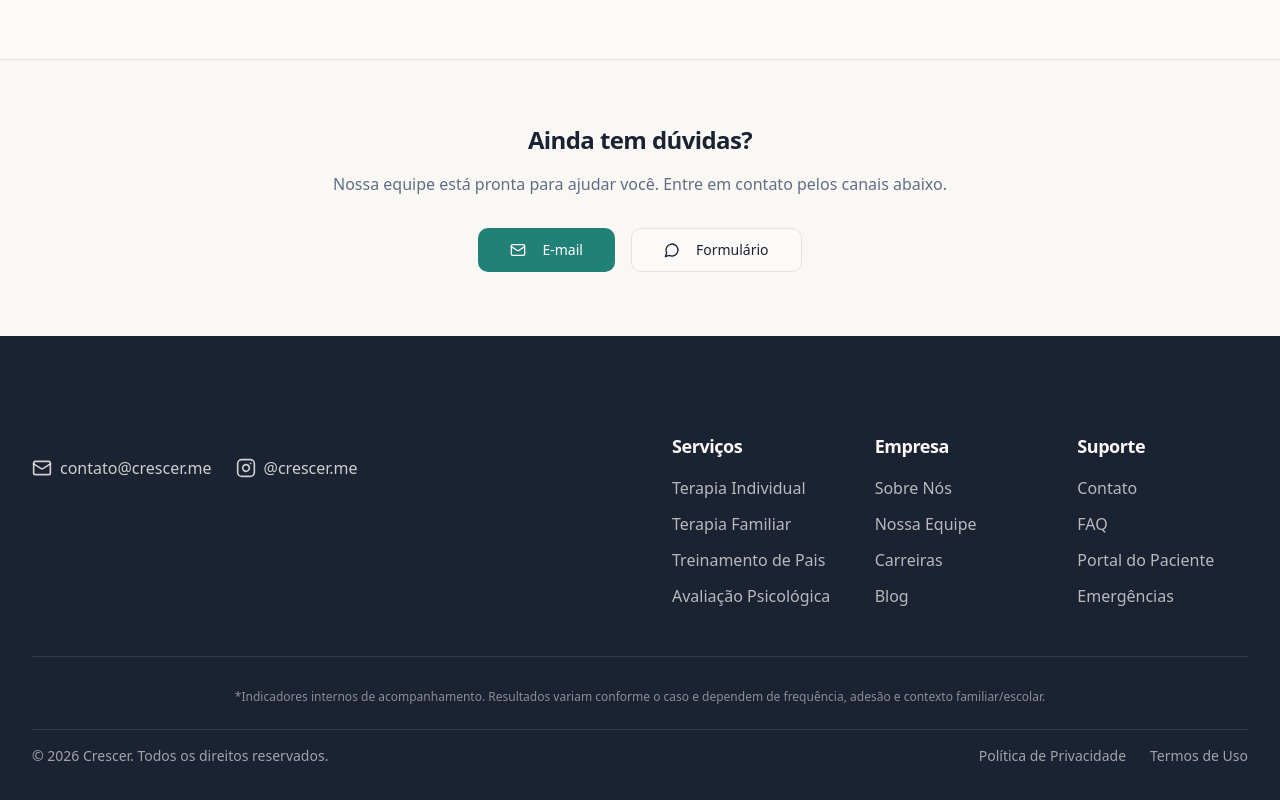
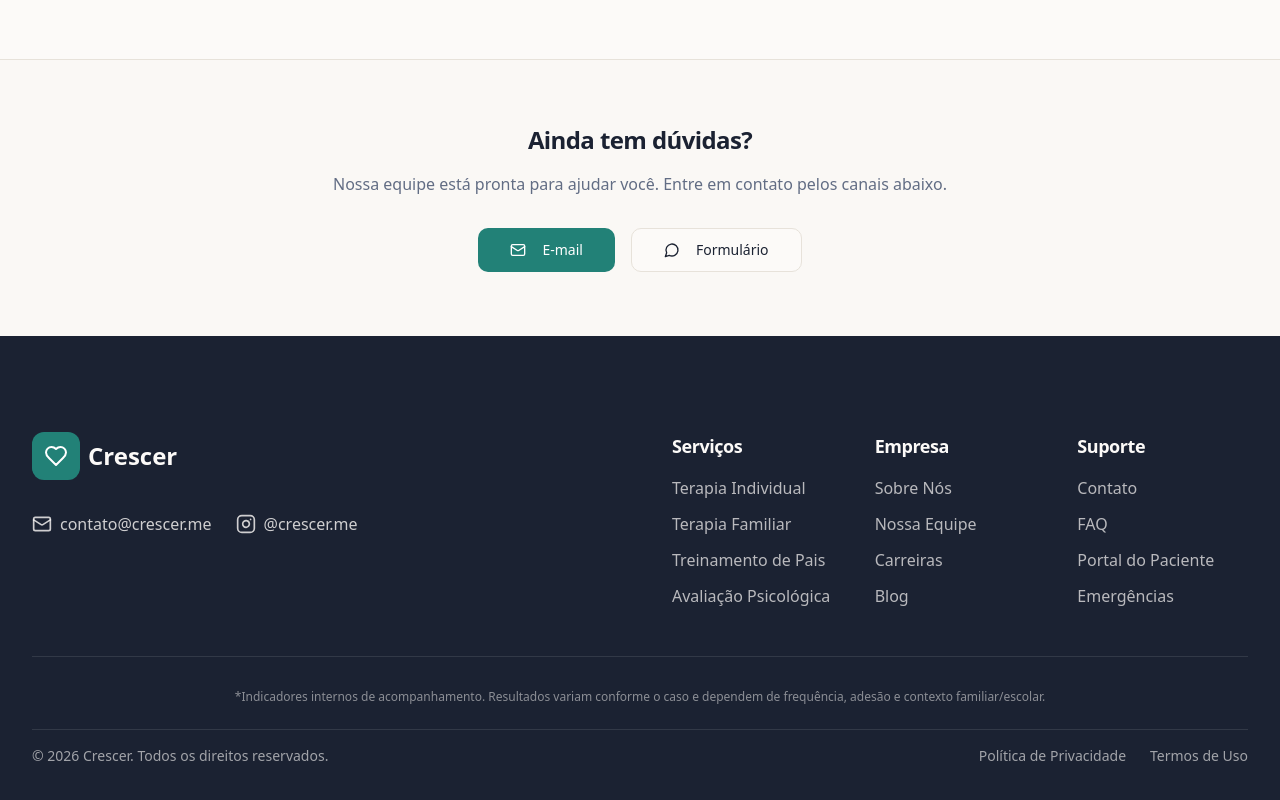
Before and after one commit to luisfelipesales/crescer.me, a React (Vite) app: page /faq in a window 1280 px wide. Shown: the part 2070-2870 px from the top of the page. Built offline with nearby package versions, Linux system fonts and the light colour scheme; the HTML template or start-up script is replaced by a standard one.

Commit message:
Reverted to commit b0d7e7f6df32b1bd09022d363315b3dc504824b4

```diff
--- a/src/components/layout/Footer.tsx
+++ b/src/components/layout/Footer.tsx
@@ -47,7 +47,12 @@ export function Footer() {
         <div className="grid gap-12 lg:grid-cols-2 lg:gap-16">
           {/* Brand and Contact */}
           <div className="space-y-8">
-
+            <div className="flex items-center gap-2">
+              <div className="flex h-12 w-12 items-center justify-center rounded-xl bg-primary">
+                <Heart className="h-6 w-6 text-primary-foreground" />
+              </div>
+              <span className="font-display text-2xl font-bold">Crescer</span>
+            </div>
 
             <div className="flex items-center gap-6 mt-6">
               <a href="mailto:contato@crescer.me" className="flex items-center gap-2 text-background/80 hover:text-accent transition-colors">
```
